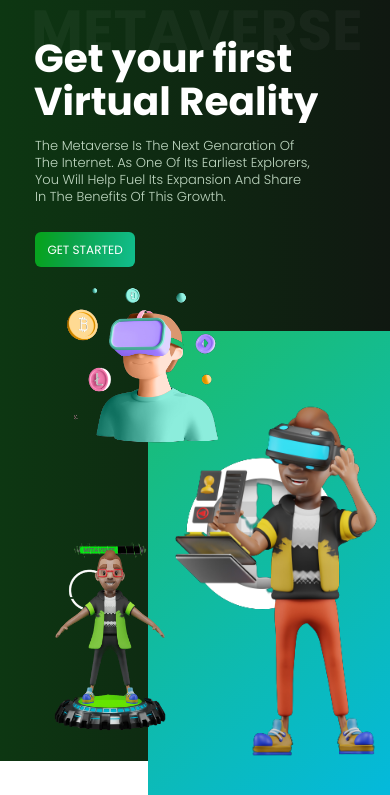
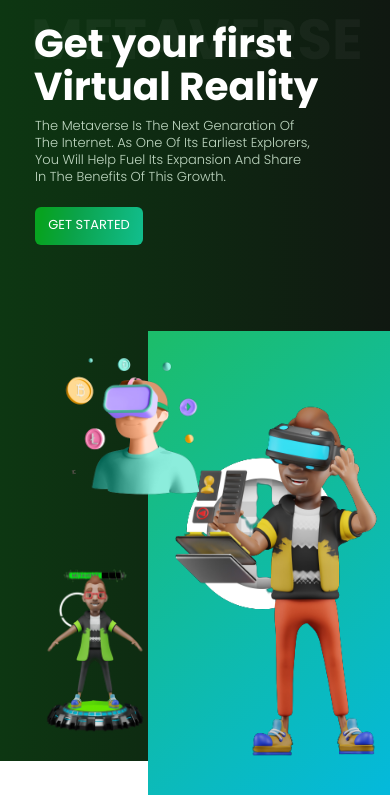
Before and after one commit to MahabuburRahmanDipu/Meta, a plain HTML site: page index.html in a window 390 px wide. Shown: the part 83-878 px from the top of the page. Drawn offline with Linux system fonts and the light colour scheme.

Commit message:
fixing issues

```diff
--- a/style.css
+++ b/style.css
@@ -474,7 +474,7 @@ nav{
 
 @media screen and (max-width:450px) {
     .bg_text h1{
-        top: 10%;
+        top: 11%;
         left: 31px;
         font-size: 14.5vw;
         line-height: 60px;
@@ -482,31 +482,31 @@ nav{
 
     .main_info h1{
         left: 34px;
-        top: 120px;
+        top: 105px;
         font-size: 39px;
         line-height: 43px;
     }
     .main_info p{
         width: 280px;
-        top: 220px;
+        top: 200px;
         font-size: 13px;
         line-height: 17px;
     }
     .main_info a{
-        width: 100px;
-        height: 35px;
-        top: 315px;
-        font-size: 12px;
+        width: 108px;
+        height: 38px;
+        top: 290px;
+        font-size: 13px;
         line-height: 35px;
         border-radius: 6px;
     }
     .img1{
         left: 15%;
-        bottom: 36%;
+        bottom: 30%;
         z-index: 1;
     }
     .img1 img{
-        width: 170px;
+        width: 150px;
     }
 
     .img2{
@@ -515,7 +515,7 @@ nav{
         z-index: 1;
     }
     .img2 img{
-        width: 220px;
+        width: 190px;
     }
 
     .main_content{
```
Also changed, not shown: Sing-up.css (+5 -4 lines).
